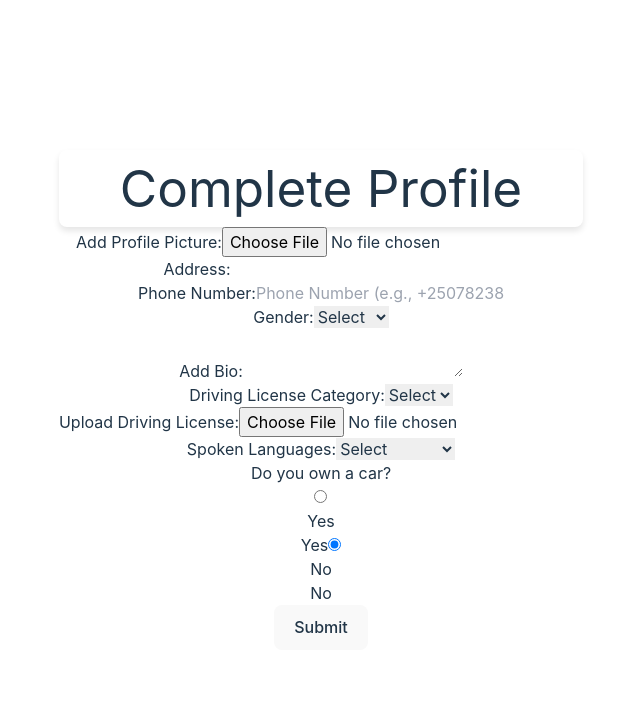
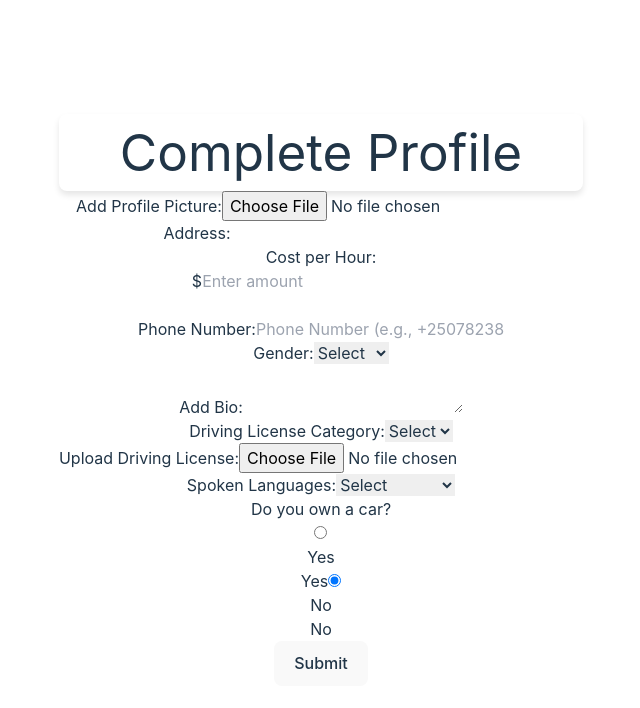
Before and after one commit to AshleyAlpha/Safety_Ride_Connect, a React (Vite) app: page /Profile in a window 1280 px wide. Shown: the top 708 px of the page, without its empty margins (319-959 px from the left). Built offline with nearby package versions, Linux system fonts and the light colour scheme.

Commit message:
added a cost/hour input

```diff
--- a/src/components/pages/Profile.jsx
+++ b/src/components/pages/Profile.jsx
@@ -10,6 +10,7 @@ function ProfileForm() {
   const [drivingLicenseCategory, setDrivingLicenseCategory] = useState('');
   const [drivingLicensePicture, setDrivingLicensePicture] = useState('');
   const [hasCar, setHasCar] = useState(false);
+  const [costPerHour, setCostPerHour] = useState('');
   const [errors, setErrors] = useState({});
 
   const validatePhoneNumber = (value) => {
@@ -83,6 +84,17 @@ function ProfileForm() {
             {errors.address && <p className="text-red-500">{errors.address}</p>}
           </label>
           <br />
+
+          {/* Cost Per Hour */}
+          <label className="block text-black">
+              Cost per Hour:
+              <div className="flex items-center">
+                <span className="bg-cyan-200 text-black p-4 text-sm rounded-l-lg border-gray-200 shadow-sm">$</span>
+                <input type="text" value={costPerHour} onChange={(e) => validateCostPerHour(e.target.value) && setCostPerHour(e.target.value)} className="w-full rounded-r-lg border-gray-200 bg-cyan-200 text-black p-4 text-sm shadow-sm" placeholder="Enter amount" />
+              </div>
+              {errors.costPerHour && <p className="text-red-500">{errors.costPerHour}</p>}
+            </label>
+            <br />
 
           {/* Phone Number */}
           <label className="block text-black">
```
